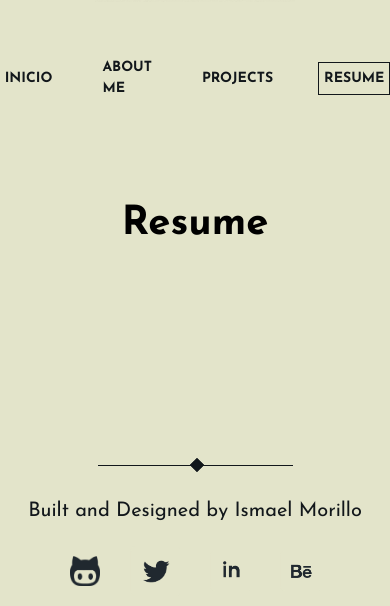
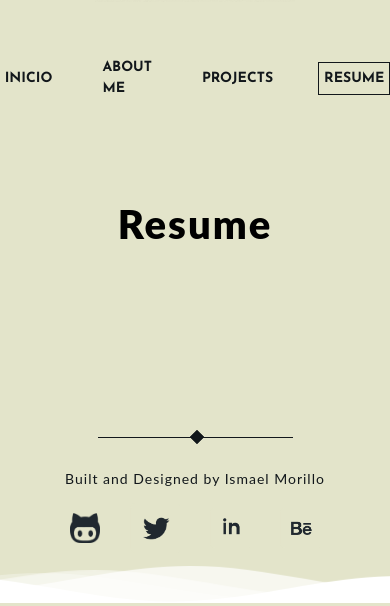
Before and after one commit to itsJRillo/Portfolio, a Next.js app: page /resume in a window 390 px wide. Shown: the part 238-844 px from the top of the page. Built offline with nearby package versions, Linux system fonts and the light colour scheme.

Commit message:
Mejora Footer

```diff
--- a/components/Footer.jsx
+++ b/components/Footer.jsx
@@ -6,24 +6,8 @@
 const Footer = () => {
   return (
     <div className={styles.footer}>
-      <motion.hr
-        initial="hidden"
-        animate="visible"
-        variants={{
-          hidden: {
-            scale: 0.8,
-            opacity: 0,
-          },
-          visible: {
-            scale: 1,
-            opacity: 1,
-            transition: {
-              delay: 0.4,
-            },
-          },
-        }}
-        className={`${styles.centerDiamond} ${styles.hr} `}
-      ></motion.hr>
+      <div>
+        <hr className={`${styles.centerDiamond} ${styles.hr} `}/>
         <p className={styles.built}>
           <a href="https://github.com/itsJRillo/Portfolio">
             Built and Designed by Ismael Morillo
@@ -72,8 +56,45 @@
             </a>
           </Link>
         </div>
+        <svg
+          class="waves"
+          xmlns="http://www.w3.org/2000/svg"
+          xmlnsXlink="http://www.w3.org/1999/xlink"
+          viewBox="0 24 150 28"
+          preserveAspectRatio="none"
+          shape-rendering="auto"
+        >
+          <defs>
+            <path
+              id="gentle-wave"
+              d="M-160 44c30 0 58-18 88-18s 58 18 88 18 58-18 88-18 58 18 88 18 v44h-352z"
+            />
+          </defs>
+          <g class="parallax">
+            <use
+              xlinkHref="#gentle-wave"
+              x="48"
+              y="0"
+              fill="rgba(255,255,255,0.7"
+            />
+            <use
+              xlinkHref="#gentle-wave"
+              x="48"
+              y="3"
+              fill="rgba(255,255,255,0.5)"
+            />
+            <use
+              xlinkHref="#gentle-wave"
+              x="48"
+              y="5"
+              fill="rgba(255,255,255,0.3)"
+            />
+            <use xlinkHref="#gentle-wave" x="48" y="7" fill="#fff" />
+          </g>
+        </svg>
+      </div>
 
-      <div className={styles.linea}></div>
+
     </div>
   );
 };
--- a/pages/_app.js
+++ b/pages/_app.js
@@ -1,6 +1,6 @@
 import "../styles/global.css";
 import "../styles/normalize.css";
-import "../styles/Sphere.css";
+import "../styles/Waves.css"
 
 function MyApp({ Component, pageProps }) {
   return <Component {...pageProps} />;
--- a/styles/Sphere.css
+++ /dev/null
@@ -1,26 +0,0 @@
-.animation-wrapper {
-width: 50%;
-padding-bottom: 50%;
-}
-
-.sphere-animation {
-position: absolute;
-top: 50%;
-left: 65%;
-width: 580px;
-height: 580px;
-margin: -290px 0 0 -290px;
-}
-
-.sphere path {
-fill: url(#sphereGradient);
-stroke-width: 1px;
-stroke: rgba(80,80,80,.35);
-backface-visibility: hidden;
-}
-
-@media (min-width: 500px) {
-.sphere path {
-    stroke-width: .4px;
-}
-}
--- /dev/null
+++ b/styles/Waves.css
@@ -0,0 +1,99 @@
+h1 {
+    font-family: 'Lato', sans-serif;
+    font-weight:300;
+    letter-spacing: 2px;
+    font-size:48px;
+  }
+  p {
+    font-family: 'Lato', sans-serif;
+    letter-spacing: 1px;
+    font-size:14px;
+    color: #333333;
+  }
+
+  .header {
+    position:relative;
+    text-align:center;
+    background: linear-gradient(60deg, rgba(84,58,183,1) 0%, rgba(0,172,193,1) 100%);
+    color:#20282f;
+  }
+  .logo {
+    width:50px;
+    fill:#20282f;
+    padding-right:15px;
+    display:inline-block;
+    vertical-align: middle;
+  }
+
+  .inner-header {
+    height:65vh;
+    width:100%;
+    margin: 0;
+    padding: 0;
+  }
+
+  .flex { /*Flexbox for containers*/
+    display: flex;
+    justify-content: center;
+    align-items: center;
+    text-align: center;
+  }
+
+  .waves {
+    position:relative;
+    width: 100%;
+    height:15vh;
+    margin-bottom:-7px; /*Fix for safari gap*/
+    min-height:100px;
+    max-height:150px;
+  }
+
+  .content {
+    position:relative;
+    height:20vh;
+    text-align:center;
+    background-color: #20282f;
+  }
+
+  /* Animation */
+
+  .parallax > use {
+    animation: move-forever 25s cubic-bezier(.55,.5,.45,.5)     infinite;
+  }
+  .parallax > use:nth-child(1) {
+    animation-delay: -2s;
+    animation-duration: 7s;
+  }
+  .parallax > use:nth-child(2) {
+    animation-delay: -3s;
+    animation-duration: 10s;
+  }
+  .parallax > use:nth-child(3) {
+    animation-delay: -4s;
+    animation-duration: 13s;
+  }
+  .parallax > use:nth-child(4) {
+    animation-delay: -5s;
+    animation-duration: 20s;
+  }
+  @keyframes move-forever {
+    0% {
+     transform: translate3d(-90px,0,0);
+    }
+    100% {
+      transform: translate3d(85px,0,0);
+    }
+  }
+  /*Shrinking for mobile*/
+  @media (max-width: 768px) {
+    .waves {
+      height:40px;
+      min-height:40px;
+    }
+    .content {
+      height:30vh;
+    }
+    h1 {
+      font-size:24px;
+    }
+  }
```
Lines whose indentation alone changed are shown as unchanged.
